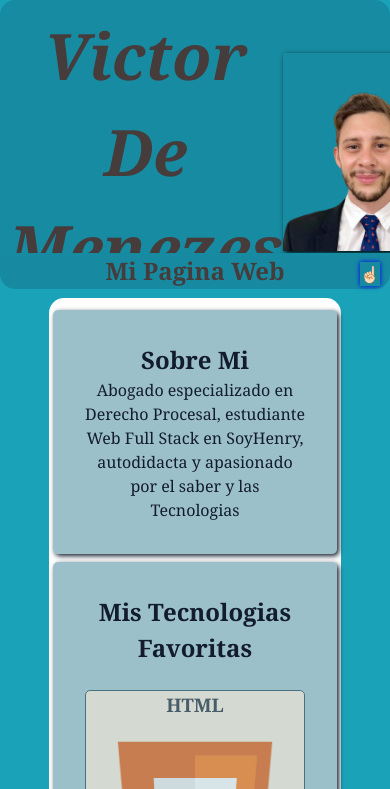
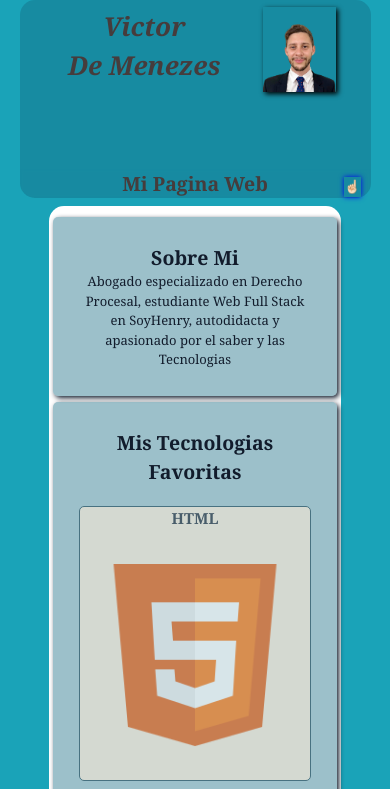
Before and after one commit to VLDeMenezes/template-rs-m1-b, a website: page index.html in a window 390 px wide. Shown: the top 789 px of the page. Drawn offline with Linux system fonts and the light colour scheme.

Commit message:
html y css

```diff
--- a/index.html
+++ b/index.html
@@ -3,24 +3,32 @@
   <head>
     <meta charset="UTF-8" />
     <meta name="viewport" content="width=device-width, initial-scale=1.0" />
-    <title>Document</title>
+    <title>MODULO 1 - MI PAGINA WEB</title>
     <link rel="stylesheet" href="styles/reset.css" />
     <link rel="stylesheet" href="styles/styles.css" />
+    <link
+      rel="shortcut icon"
+      href="Assets/WhatsApp Image 2024-02-07 at 09.35.41-Photoroom.png-Photoroom.png"
+      type="image/x-icon"
+    />
   </head>
   <body>
+    <!-- cabecera con foto -->
     <header class="mainHeader" id="inicio">
-      <h1>Victor De Menezes</h1>
+      <h1>Victor <br />De Menezes</h1>
       <img
         class="logo"
         src="Assets/WhatsApp Image 2024-02-07 at 09.35.41-Photoroom.png-Photoroom.png"
         alt="Fotografia de Victor De Menezes"
       />
     </header>
+    <!-- cabecera pegajosa puede convertirse en nav -->
     <header class="sticky">
       <h2>Mi Pagina Web</h2>
       <a href="#inicio" class="subir">☝🏻</a>
     </header>
     <main>
+      <!-- secciones -->
       <section class="section">
         <h2>Sobre Mi</h2>
         <p>
@@ -53,6 +61,7 @@
           </article>
         </div>
         <div>
+          <!-- div para agregar tecnologias -->
           <label for="tecnologias"> </label>
           <h3>Nombre de Tecnologia:</h3>
           <input type="text" id="nombreTec" />
@@ -65,6 +74,7 @@
       </section>
       <section class="section">
         <h2>Mis Actividades Favoritas</h2>
+        <!-- formulario para agregar actividades -->
         <form action="actividades">
           <label for="nombreAct"><h3>TITULO</h3></label>
           <input
@@ -93,6 +103,7 @@
           <button type="button" onclick="agregarAct()">Enviar</button>
         </form>
       </section>
+      <!-- contenedor de actividades -->
       <section class="section" id="containerAct">
         <h3 id="textAct">Sin actividades por el momento</h3>
       </section>
--- a/scripts/index.js
+++ b/scripts/index.js
@@ -1,3 +1,4 @@
+// funcion para agregar tecnologias a la seccion, toma los valores introducidos por usuario
 function agregarTec() {
   let nombre = document.getElementById("nombreTec").value;
   let imagen = document.getElementById("imagenTec").value;
@@ -13,6 +14,7 @@ function agregarTec() {
   document.getElementById("imagenTec").value = "";
 }
 
+// funcion para agregar actividad a la seccion, toma los valores introducidos por usuario, borra texto default, agrega clase de contenedor grid
 function agregarAct() {
   let nombre = document.getElementById("nombreAct").value;
   let descripcion = document.getElementById("descripcionAct").value;
@@ -28,7 +30,7 @@ function agregarAct() {
 
   document.getElementById("containerAct").insertAdjacentHTML(
     "beforeend",
-    `<article class="card imgAct">
+    `<article class="card ">
       <h3>${nombre}</h3>
       <p>${descripcion}</p>
       <img src="${url}" alt="Imagen de ${nombre}" />
--- a/styles/styles.css
+++ b/styles/styles.css
@@ -1,3 +1,4 @@
+/* paleta de colores */
 :root {
   --body-bg-color: #1aa3b8;
   --main-bg-color: #f8efed;
@@ -22,39 +23,44 @@ main {
   background: white;
   border-radius: 15px;
 }
+/* Cabecera titulo y foto */
 .mainHeader {
-  width: 100%;
-  height: 30vh;
+  width: 90%;
+  height: 40vh;
+  margin: auto;
   display: grid;
-  grid-template-areas: "titulo foto ";
+  grid-template-columns: 1fr 30%;
+  /* grid-template-areas: "titulo foto"; */
   background: var(--second-bg-color);
   font-style: italic;
   justify-content: space-evenly;
   text-align: center;
-  align-items: center;
+  align-items: flex-start;
   border-top-left-radius: 15px;
   border-top-right-radius: 15px;
   overflow: hidden;
   font-size: 2rem;
   padding: 0.5rem;
 }
-
+/* foto de la cabecera */
 .logo {
-  max-width: 170px;
+  height: 50%;
   box-shadow: 2px 2px 5px black;
 }
-
+/* cabecera sticky puede usarse para nav */
 .sticky {
   position: sticky;
   top: 0;
+  margin: auto;
   background-color: var(--second-bg-color);
-  width: 100%;
+  width: 90%;
   text-align: center;
   backdrop-filter: blur(2px);
   z-index: 1;
   border-bottom-left-radius: 15px;
   border-bottom-right-radius: 15px;
 }
+/* boton de regreso al inicio */
 .subir {
   position: fixed;
   top: 1vh;
@@ -63,7 +69,7 @@ main {
   cursor: pointer;
   text-decoration: none;
 }
-
+/* secciones default */
 .section {
   margin-top: 0.5rem;
   background: var(--second-bg-color);
@@ -73,15 +79,15 @@ main {
   text-align: center;
   color: var(--text-color);
 }
-
+/* contenedores de tarjetas */
 .container {
   display: grid;
-  grid-auto-rows: 18rem;
+  grid-auto-rows: 22rem;
   grid-template-columns: repeat(auto-fill, minmax(150px, 250px));
-  gap: 1rem;
+  column-gap: 1rem;
   justify-content: center;
 }
-
+/* tarjetas */
 .card {
   display: flex;
   flex-direction: column;
@@ -91,19 +97,36 @@ main {
   opacity: 60%;
   height: fit-content;
 }
-
+/* efecto escala de tarjetas */
 .card:hover {
   transform: scale(110%);
   opacity: 100%;
 }
-
+/* tamanio de images de tarjetas */
 .card img {
-  object-fit: cover;
+  object-fit: contain;
+  height: 250px;
   width: auto;
-  height: 100%;
 }
 
-.imgAct {
-  max-height: 250px;
-  width: auto;
+@media (max-width: 1000px) {
+  .mainHeader {
+    font-size: medium;
+    height: 20vh;
+  }
+  .logo {
+    height: 40%;
+  }
 }
+@media (max-width: 800px) {
+  html {
+    font-size: small;
+  }
+  .mainHeader {
+    font-size: small;
+    height: 20vh;
+  }
+  .logo {
+    height: 55%;
+  }
+}
```
